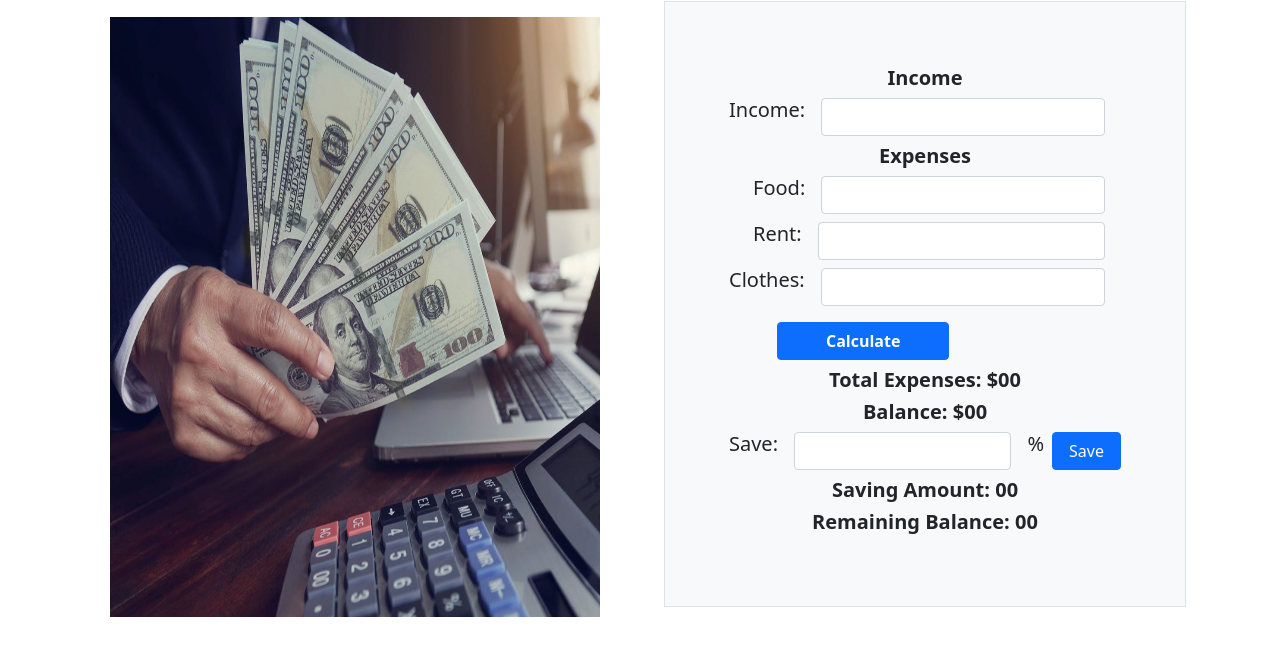
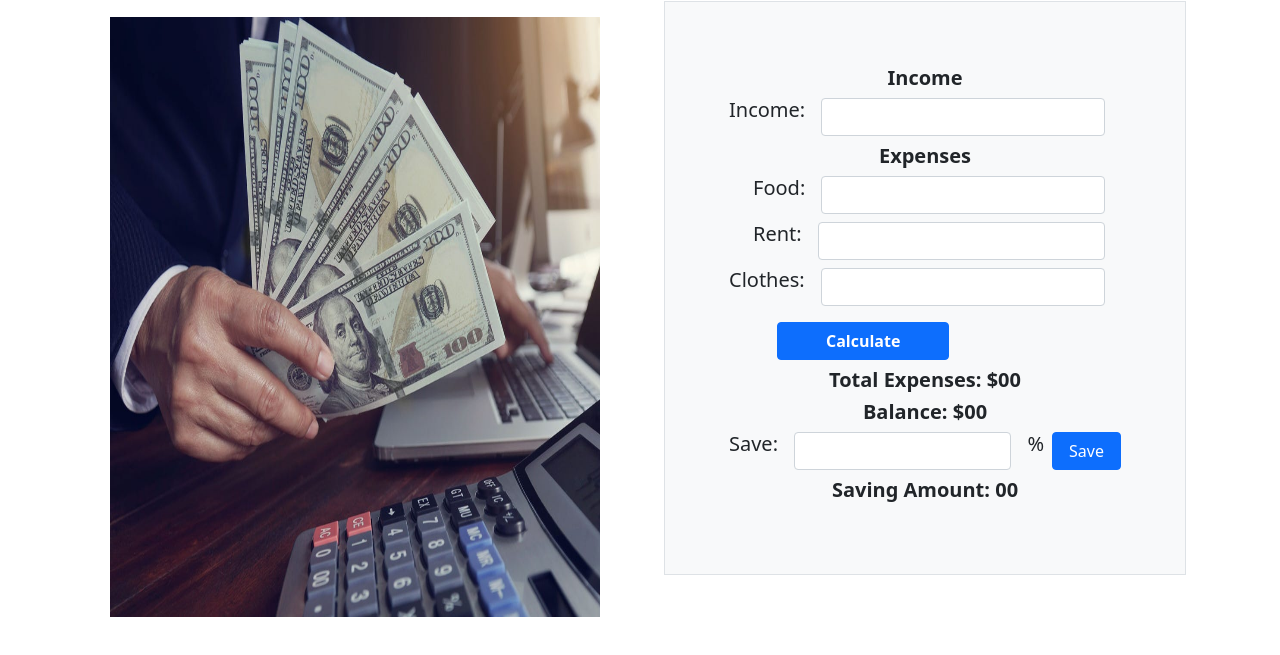
Before and after one commit to Masum-Arifin/Money-Saving.js, a plain HTML site: page index.html in a window 1280 px wide. Shown: the part 87-742 px from the top of the page. Drawn offline with nearby package versions, Linux system fonts and the light colour scheme.

Commit message:
Expenses

```diff
--- a/index.html
+++ b/index.html
@@ -66,9 +66,9 @@
                                 <div>
                                     <h5 class="text-center fw-bold ">Saving Amount: <span id="saving-amount">00</span>
                                     </h5>
-                                    <h5 class="text-center fw-bold ">
+                                    <!-- <h5 class="text-center fw-bold ">
                                         Remaining Balance: <span id="rest-balance">00</span>
-                                    </h5>
+                                    </h5> -->
                                 </div>
 
                             </div>
```
